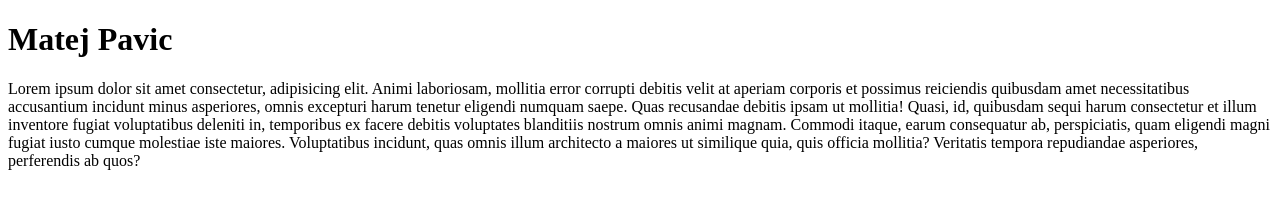
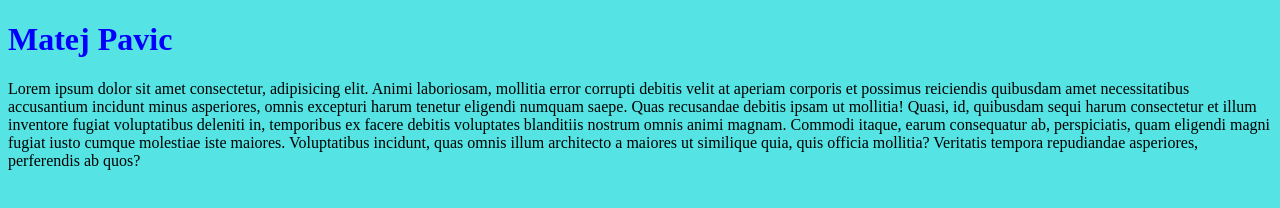
Before and after one commit to mpavic-algebra/nasa_prva_stranica, a plain HTML site: page index.html in a window 1280 px wide. Drawn offline with Linux system fonts and the light colour scheme.

Commit message:
add styles

```diff
--- a/index.html
+++ b/index.html
@@ -4,6 +4,7 @@
     <meta charset="UTF-8">
     <meta name="viewport" content="width=device-width, initial-scale=1.0">
     <title>Moja stranica</title>
+    <link rel="stylesheet" href="style.css">
 </head>
 <body>
     <h1>Matej Pavic</h1>
--- /dev/null
+++ b/style.css
@@ -0,0 +1,7 @@
+body {
+    background-color: rgb(85, 227, 227);
+}
+
+h1 {
+    color: blue;
+}
```
